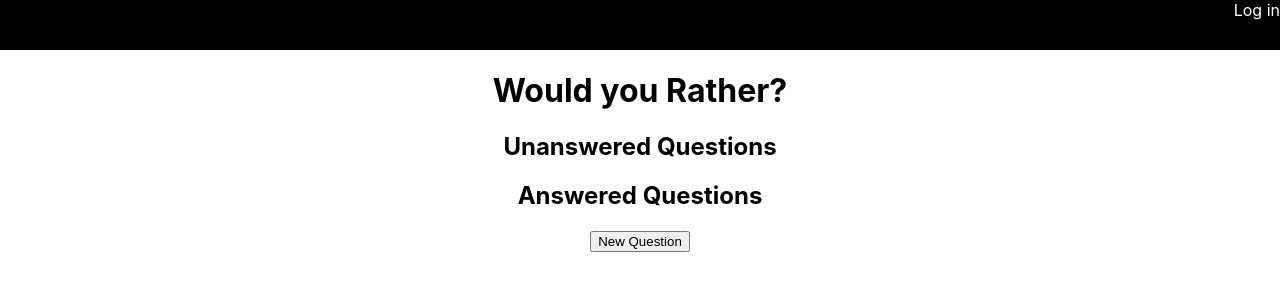
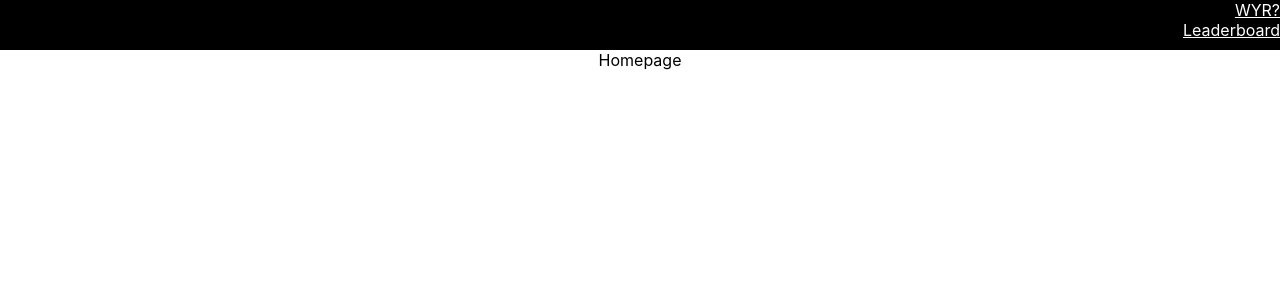
Before and after one commit to BexB1/WouldYouRather, a React (Create React App) app: page / in a window 1280 px wide. Shown: the top 300 px of the page. Built offline with nearby package versions, Linux system fonts and the light colour scheme.

Commit message:
Feature: React-router links added to navbar, leaderboard component made.

```diff
--- a/src/App.css
+++ b/src/App.css
@@ -46,6 +46,10 @@
   margin: 0;
 }
 
+.navbar a {
+  color: #ffffff;
+}
+
 .navbar nav {
   margin: 0;
 }
--- a/src/App.js
+++ b/src/App.js
@@ -1,20 +1,23 @@
-import React from "react";
+import React, { Fragment } from "react";
+import { BrowserRouter as Router, Route } from "react-router-dom";
 import "./App.css";
 import Nav from "./components/Nav";
+import Home from "./components/Home";
+import Leaderboard from "./components/Leaderboard";
 
 function App() {
   return (
-    <div className="App">
-      <Nav />
-      <h1>Would you Rather?</h1>
-      <section>
-        <h2>Unanswered Questions</h2>
-      </section>
-      <section>
-        <h2>Answered Questions</h2>
-      </section>
-      <button>New Question</button>
-    </div>
+    <Router>
+      <Fragment>
+        <div className="App">
+          <Nav />
+          <div>
+            <Route path="/" exact component={Home} />
+            <Route path="/leaderboard" exact component={Leaderboard} />
+          </div>
+        </div>
+      </Fragment>
+    </Router>
   );
 }
 
--- /dev/null
+++ b/src/components/Home.js
@@ -0,0 +1,9 @@
+import React, { Component } from "react";
+
+export class Home extends Component {
+  render() {
+    return <div>Homepage</div>;
+  }
+}
+
+export default Home;
--- a/src/components/Leaderboard.js
+++ b/src/components/Leaderboard.js
@@ -1 +1,10 @@
 // TODO
+import React, { Component } from "react";
+
+export class Leaderboard extends Component {
+  render() {
+    return <div>Leaderboard</div>;
+  }
+}
+
+export default Leaderboard;
--- a/src/components/Nav.js
+++ b/src/components/Nav.js
@@ -1,4 +1,5 @@
 import React, { Component } from "react";
+import { NavLink } from "react-router-dom";
 
 export default class Nav extends Component {
   render() {
@@ -6,7 +7,16 @@ export default class Nav extends Component {
       <div className="navbar">
         <nav>
           <ul>
-            <li>Log in</li>
+            <li>
+              <NavLink to="/" exact>
+                WYR?
+              </NavLink>
+            </li>
+            <li>
+              <NavLink to="/leaderboard" exact>
+                Leaderboard
+              </NavLink>
+            </li>
           </ul>
         </nav>
       </div>
```
